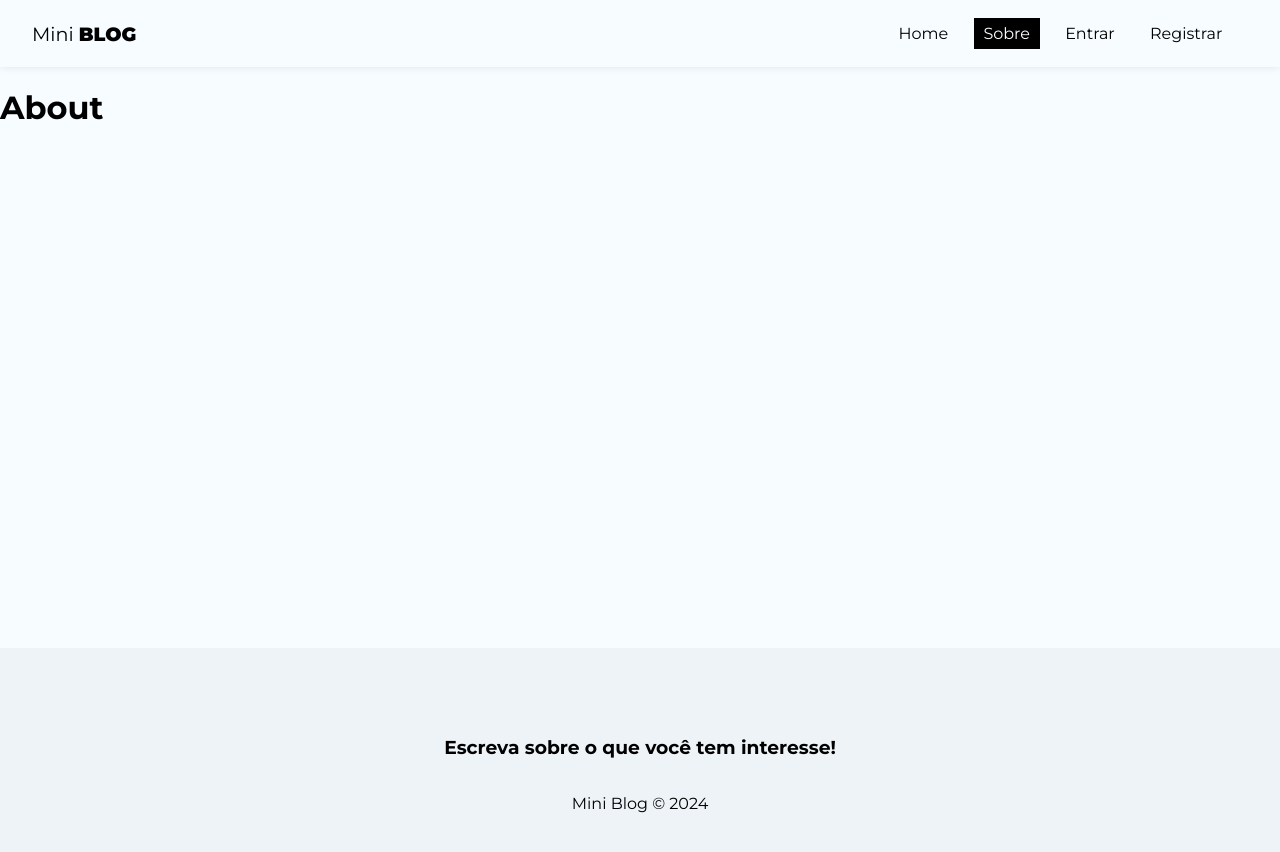
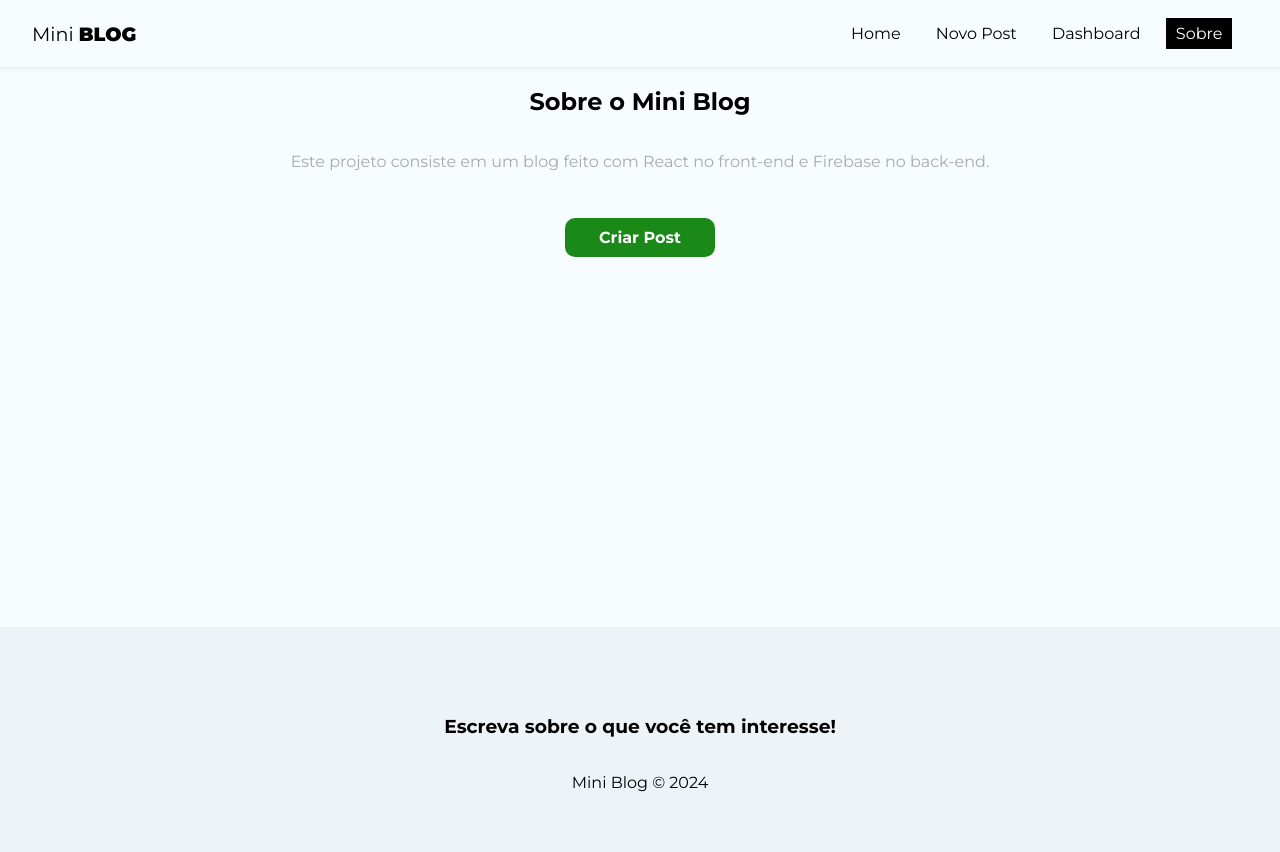
Before and after one commit to gabrielpessoni/react_projetos, a React (Vite) app in the folder mini-blog/: page /about in a window 1280 px wide. Shown: the top 852 px of the page. Built offline with nearby package versions, Linux system fonts and the light colour scheme; no server answers; sample sign-in values are in the browser's storage.

Commit message:
protegendo rotas

```diff
--- a/mini-blog/src/App.jsx
+++ b/mini-blog/src/App.jsx
@@ -1,5 +1,10 @@
 import "./App.css";
 import { BrowserRouter, Routes, Route, Navigate } from "react-router-dom";
+import { onAuthStateChanged } from "firebase/auth";
+
+//hooks
+import { useState, useEffect } from "react";
+import { useAuthentication } from "./hooks/useAuthentication";
 
 //context
 import { AuthProvider } from "./context/AuthContext";
@@ -10,19 +15,50 @@
 import Footer from "./components/Footer";
 import Login from "./pages/Login/Login";
 import Register from "./pages/Register/Register";
+import CreatePost from "./pages/CreatePost/CreatePost";
+import Dashboard from "./pages/Dashboard/Dashboard";
 
 function App() {
+  const [user, setUser] = useState(undefined);
+  const { auth } = useAuthentication();
+
+  const loadingUser = user === undefined;
+
+  useEffect(() => {
+    onAuthStateChanged(auth, (user) => {
+      setUser(user);
+    });
+  }, [auth]);
+
+  if (loadingUser) {
+    return <p>Carregando...</p>;
+  }
+
   return (
     <div className="App">
-      <AuthProvider>
+      <AuthProvider value={{ user }}>
         <BrowserRouter>
           <Navbar />
           <div className="container">
             <Routes>
               <Route path="/" element={<Home />} />
               <Route path="/about" element={<About />} />
-              <Route path="/login" element={<Login />} />
-              <Route path="/register" element={<Register />} />
+              <Route
+                path="/login"
+                element={!user ? <Login /> : <Navigate to="/" />}
+              />
+              <Route
+                path="/register"
+                element={!user ? <Register /> : <Navigate to="/" />}
+              />
+              <Route
+                path="/posts/create"
+                element={user ? <Login /> : <Navigate to="/login" />}
+              />
+              <Route
+                path="/dashboard"
+                element={user ? <Dashboard /> : <Navigate to="/login" />}
+              />
             </Routes>
           </div>
           <Footer />
--- a/mini-blog/src/components/Navbar.jsx
+++ b/mini-blog/src/components/Navbar.jsx
@@ -1,8 +1,12 @@
 import React from "react";
 import { NavLink } from "react-router-dom";
+import { useAuthentication } from "../hooks/useAuthentication";
+import { useAuthValue } from "../context/AuthContext";
 import styles from "./Navbar.module.css";
 
 const Navbar = () => {
+  const { user } = useAuthValue();
+
   return (
     <nav className={styles.navbar}>
       <NavLink to="/" className={styles.brand}>
@@ -17,14 +21,9 @@
             Home
           </NavLink>
         </li>
-        <li>
-          <NavLink
-            to="/about"
-            className={({ isActive }) => (isActive ? styles.active : "")}
-          >
-            Sobre
-          </NavLink>
-        </li>
+        {/* User não logado :( */}
+        {!user && (
+          <>
             <li>
               <NavLink
                 to="/login"
@@ -41,6 +40,39 @@
                 Registrar
               </NavLink>
             </li>
+          </>
+        )}
+
+        {/* User Logado :) */}
+        {user && (
+          <>
+            <li>
+              <NavLink
+                to="/posts/create"
+                className={({ isActive }) => (isActive ? styles.active : "")}
+              >
+                Novo Post
+              </NavLink>
+            </li>
+            <li>
+              <NavLink
+                to="/dashboard"
+                className={({ isActive }) => (isActive ? styles.active : "")}
+              >
+                Dashboard
+              </NavLink>
+            </li>
+          </>
+        )}
+
+        <li>
+          <NavLink
+            to="/about"
+            className={({ isActive }) => (isActive ? styles.active : "")}
+          >
+            Sobre
+          </NavLink>
+        </li>
       </ul>
     </nav>
   );
--- a/mini-blog/src/pages/About/About.jsx
+++ b/mini-blog/src/pages/About/About.jsx
@@ -1,10 +1,20 @@
 import React from "react";
 import styles from "./About.module.css";
+import { Link } from "react-router-dom";
 
 const About = () => {
   return (
-    <div>
-      <h1>About</h1>
+    <div className={styles.about}>
+      <h2>
+        Sobre o Mini <span>Blog</span>
+      </h2>
+      <p>
+        Este projeto consiste em um blog feito com React no front-end e Firebase
+        no back-end.
+      </p>
+      <Link to="/posts/create" className="btn">
+        Criar Post
+      </Link>
     </div>
   );
 };
--- a/mini-blog/src/pages/About/About.module.css
+++ b/mini-blog/src/pages/About/About.module.css
@@ -0,0 +1,17 @@
+.about {
+  text-align: center;
+  display: flex;
+  flex-direction: column;
+  align-items: center;
+}
+
+.about p {
+  color: #aaa;
+  margin-bottom: 2em;
+}
+
+.about a {
+  display: block;
+  margin-top: 15px;
+  padding: 10px 15px;
+}
--- /dev/null
+++ b/mini-blog/src/pages/CreatePost/CreatePost.jsx
@@ -0,0 +1,12 @@
+import React from "react";
+import styles from "./CreatePost.module.css";
+
+const CreatePost = () => {
+  return (
+    <div>
+      <h1>CreatePost</h1>
+    </div>
+  );
+};
+
+export default CreatePost;
--- /dev/null
+++ b/mini-blog/src/pages/Dashboard/Dashboard.jsx
@@ -0,0 +1,12 @@
+import React from "react";
+import styles from "./Dashboard.module.css";
+
+const Dashboard = () => {
+  return (
+    <div>
+      <h1>Dashboard</h1>
+    </div>
+  );
+};
+
+export default Dashboard;
```
Also changed, not shown: mini-blog/src/pages/CreatePost/CreatePost.module.css (added), mini-blog/src/pages/Dashboard/Dashboard.module.css (added). Lines whose indentation alone changed are shown as unchanged.
